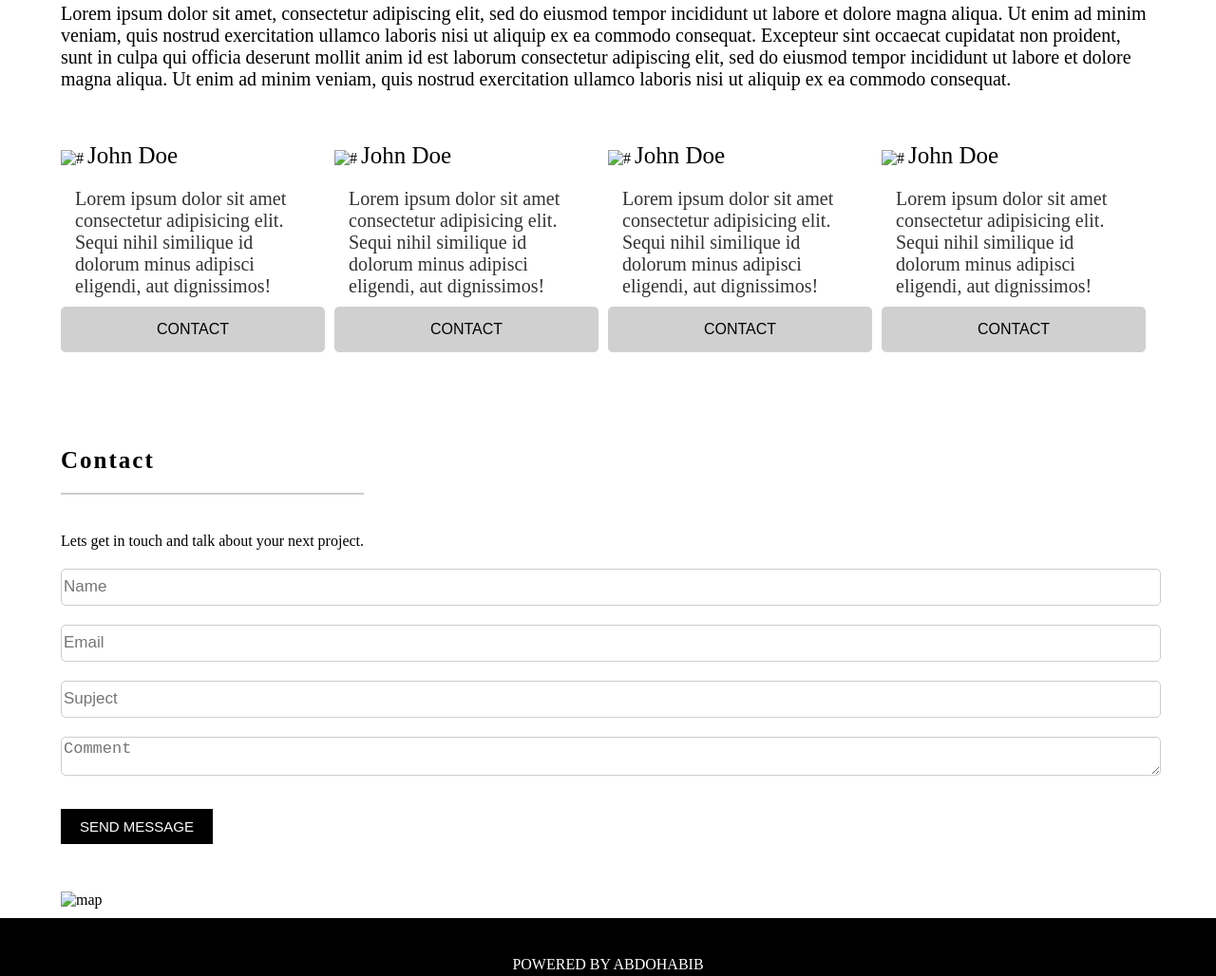
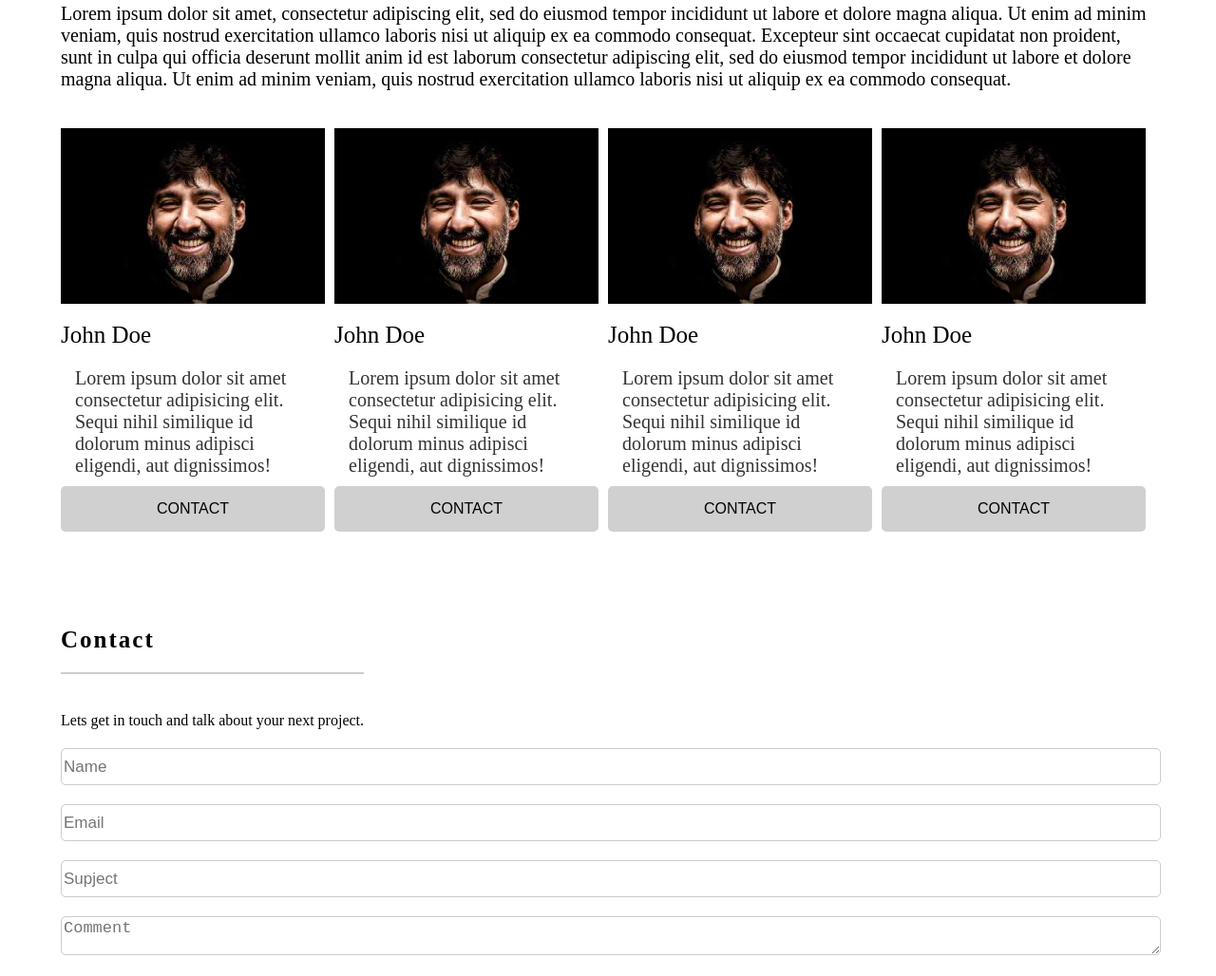
Before and after one commit to abdelrahman4habib/supject-website, a plain HTML site: page index.html in a window 1280 px wide. Shown: the part 1462-2490 px from the top of the page at 95% size. Drawn offline with Linux system fonts and the light colour scheme; the site is published under a folder, as on GitHub Pages, so addresses that start at the root find nothing.

Commit message:
Update index.html

```diff
--- a/index.html
+++ b/index.html
@@ -94,7 +94,7 @@
         </div>
 
         <div class="ebn">
-          <img src="/images/team2.jpg" alt="#" />
+          <img src="images/team2.jpg" alt="" />
           <span>john doe</span>
 
           <p>
@@ -104,7 +104,7 @@
           <button>contact</button>
         </div>
         <div class="ebn">
-          <img src="/images/team2.jpg" alt="#" />
+          <img src="images/team2.jpg" alt="" />
           <span>john doe</span>
           <p>
             Lorem ipsum dolor sit amet consectetur adipisicing elit. Sequi nihil
@@ -113,7 +113,7 @@
           <button>contact</button>
         </div>
         <div class="ebn">
-          <img src="/images/team2.jpg" alt="#" />
+          <img src="images/team2.jpg" alt="" />
           <span>john doe</span>
           <p>
             Lorem ipsum dolor sit amet consectetur adipisicing elit. Sequi nihil
@@ -122,7 +122,7 @@
           <button>contact</button>
         </div>
         <div class="ebn">
-          <img src="/images/team2.jpg" alt="#" />
+          <img src="images/team2.jpg" alt="" />
           <span>john doe</span>
 
           <p>
@@ -148,7 +148,7 @@
           ></textarea>
           <button type="submit">send message</button>
         </form>
-        <img src="/images/map.jpg" alt="map" class="map" />
+        <img src="images/map.jpg" alt="" class="map" />
       </div>
     </section>
     <footer>
```
